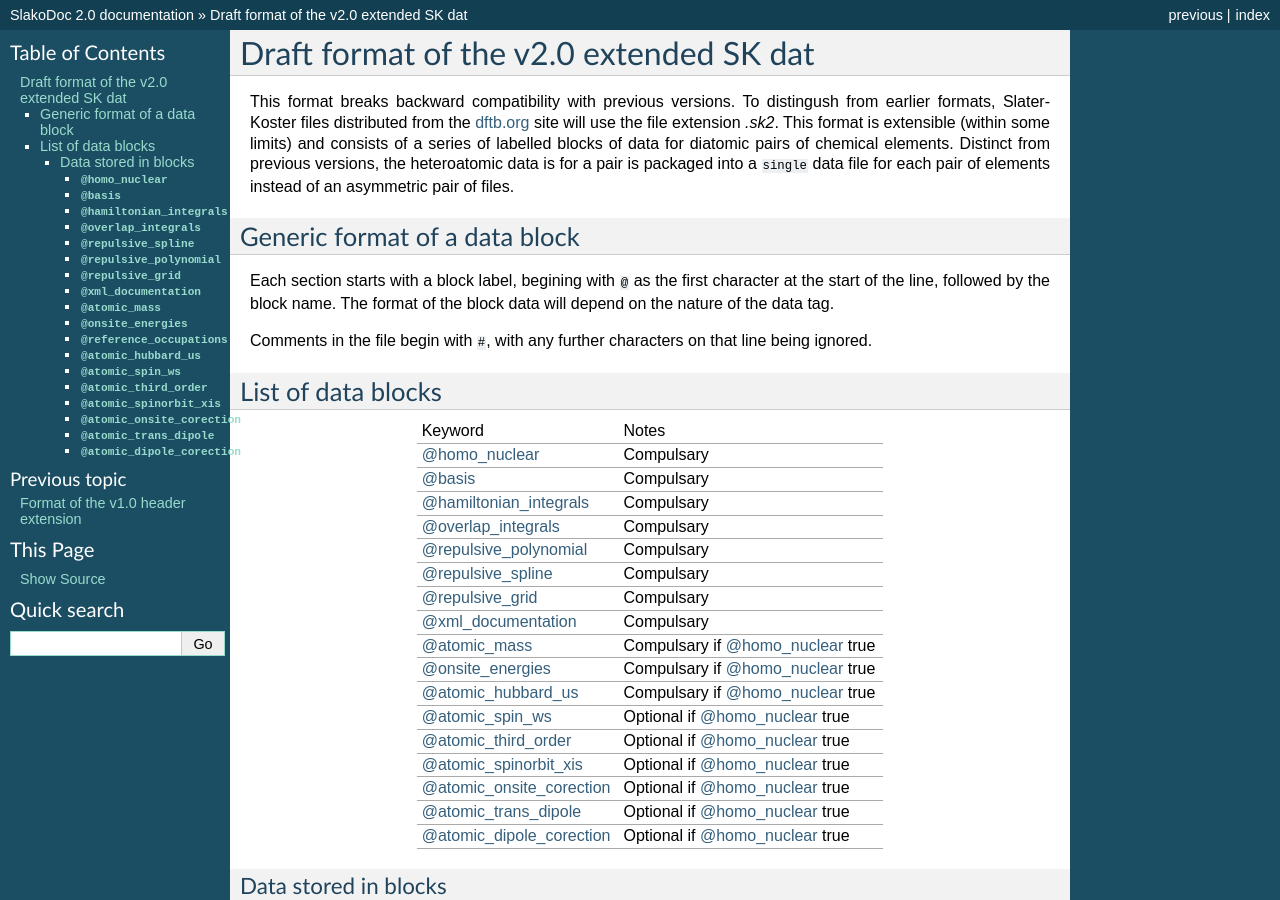
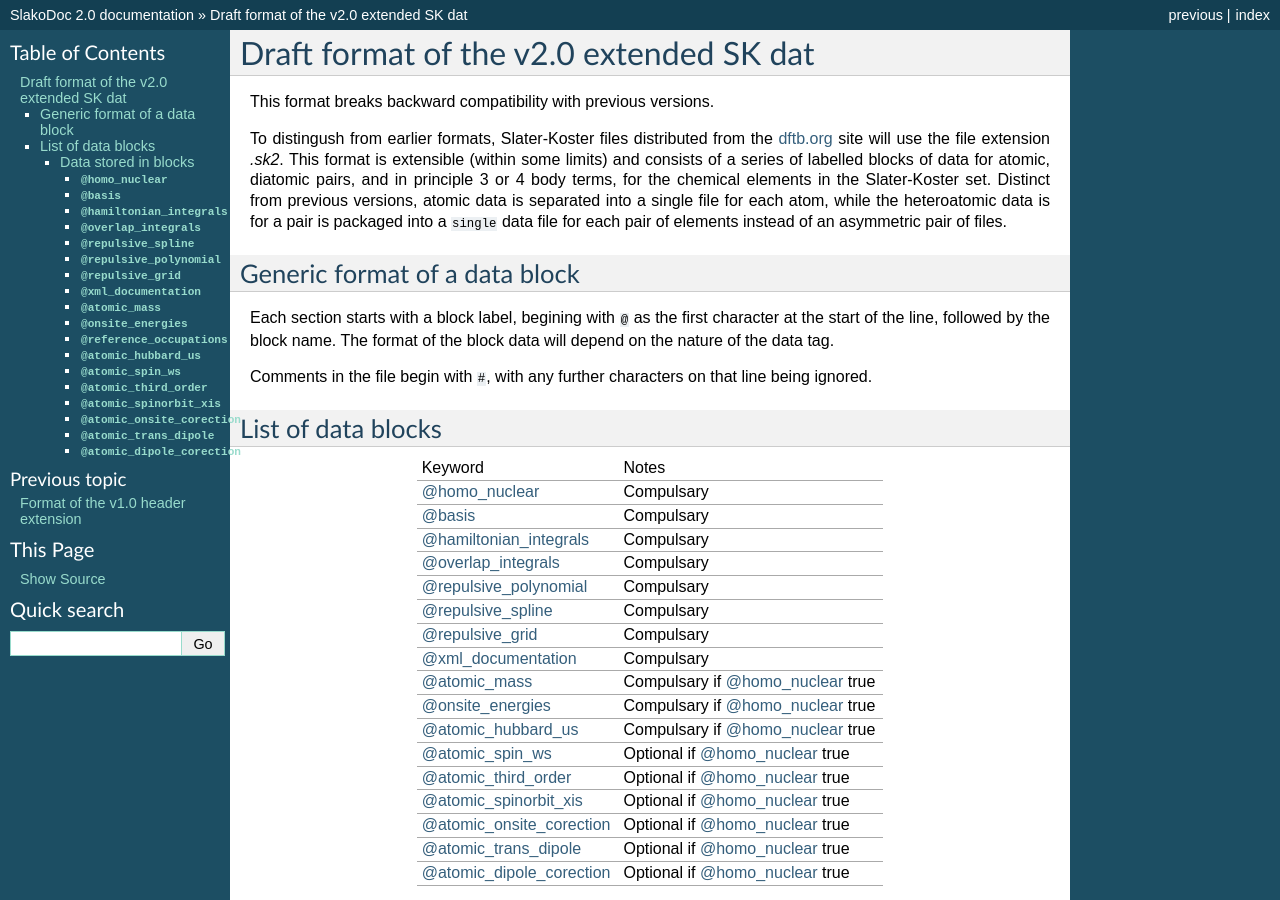
Before and after one commit to bhourahine/slako-doc, a Sphinx documentation site: the page built from source/v2_0.rst, in a window 1280 px wide and 900 px high. Built offline with Sphinx 7.4.7, drawn with Linux system fonts in a browser that asks for light colours.

Commit message:
Minor tweak on 2.0 intro.

```diff
--- a/source/v2_0.rst
+++ b/source/v2_0.rst
@@ -4,13 +4,16 @@
 Draft format of the v2.0 extended SK dat
 =========================================
 
-This format breaks backward compatibility with previous versions. To distingush
-from earlier formats, Slater-Koster files distributed from the `dftb.org
-<http://www.dftb.org>`__ site will use the file extension `.sk2`. This format is
-extensible (within some limits) and consists of a series of labelled blocks of
-data for diatomic pairs of chemical elements. Distinct from previous versions,
-the heteroatomic data is for a pair is packaged into a ``single`` data file for
-each pair of elements instead of an asymmetric pair of files.
+This format breaks backward compatibility with previous versions.
+
+To distingush from earlier formats, Slater-Koster files distributed from the
+`dftb.org <http://www.dftb.org>`__ site will use the file extension `.sk2`. This
+format is extensible (within some limits) and consists of a series of labelled
+blocks of data for atomic, diatomic pairs, and in principle 3 or 4 body terms,
+for the chemical elements in the Slater-Koster set. Distinct from previous
+versions, atomic data is separated into a single file for each atom, while the
+heteroatomic data is for a pair is packaged into a ``single`` data file for each
+pair of elements instead of an asymmetric pair of files.
 
 Generic format of a data block
 ==============================
```
